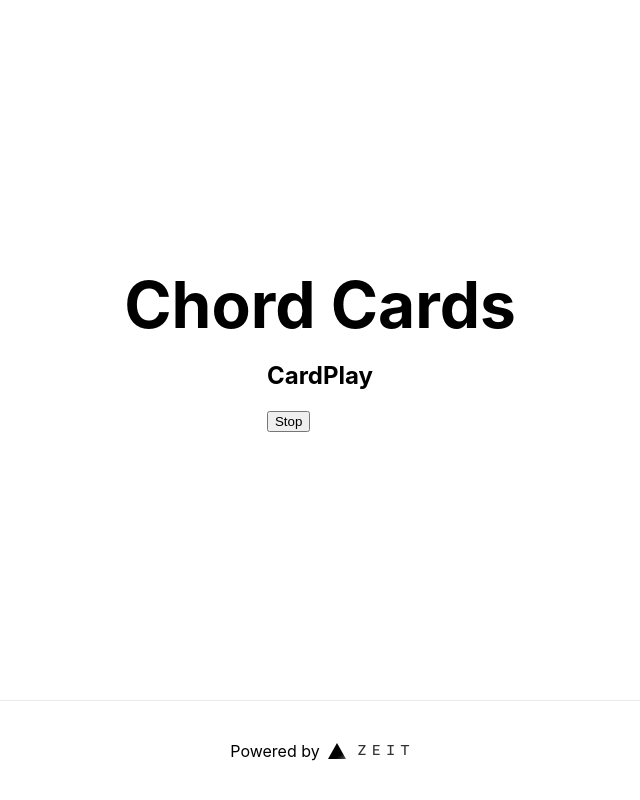
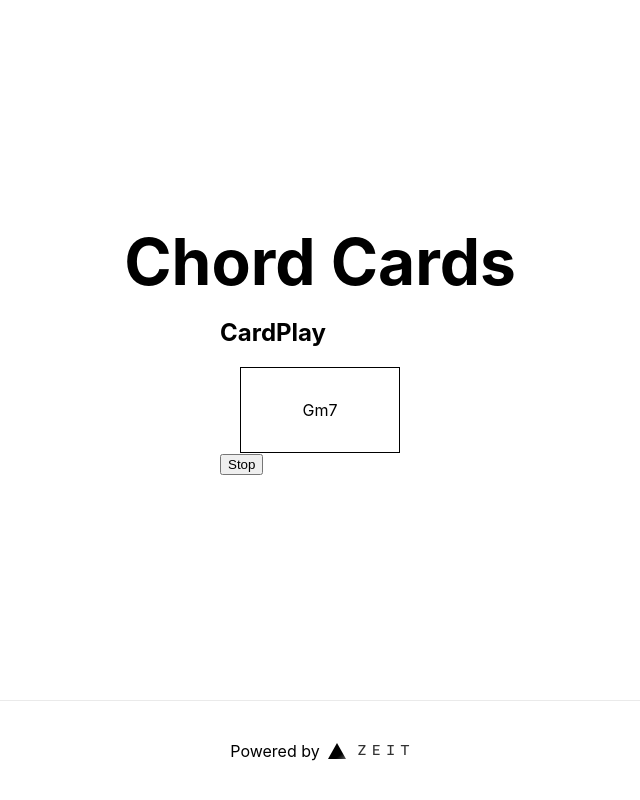
Before and after one commit to ayoon212/chord-cards, a Next.js app: page / in a window 1280 px wide. Both pictures are taken after a click on the button "Start!". Shown: the whole page, without its empty margins (320-960 px from the left). Built offline with nearby package versions, Linux system fonts and the light colour scheme.

Commit message:
Add notes and chords data; add chord generation on click

```diff
--- a/components/card-play.js
+++ b/components/card-play.js
@@ -1,8 +1,37 @@
-export const CardPlay = ({ difficulty, stopCardPlay }) => (
-  <section>
-    <h2>CardPlay</h2>
-    <button onClick={stopCardPlay}>Stop</button>
-  </section>
-);
+/** @jsx jsx */
+import { useState } from 'react';
+import { css, jsx } from '@emotion/core';
+import { chords, notes } from '../data';
+
+const cardStyle = css`
+  border: 1px solid black;
+  margin: 0 auto;
+  max-width: 80%;
+  padding: 2rem 0;
+  text-align: center;
+  width: 200px;
+`;
+
+const chordsLength = chords.length;
+const notesLength = notes.length;
+function generateChord() {
+  const newNoteIndex = Math.floor(Math.random() * notesLength);
+  const newChordIndex = Math.floor(Math.random() * chordsLength);
+  return `${notes[newNoteIndex]}${chords[newChordIndex]}`
+}
+
+export const CardPlay = ({ difficulty, stopCardPlay }) => {
+  const [chord, setChord] = useState(generateChord());
+
+  return (
+    <section>
+      <h2>CardPlay</h2>
+      <div>
+        <div css={cardStyle} onClick={() => setChord(generateChord())}>{chord}</div>
+      </div>
+      <button onClick={stopCardPlay}>Stop</button>
+    </section>
+  );
+}
 
 export default CardPlay;
--- /dev/null
+++ b/data/chords.js
@@ -0,0 +1,4 @@
+export const chords = [
+  // TODO: Each should be tagged with a difficulty and optional override field (for 'custom' setting)
+  'maj7', 'm', 'm7', '7'
+];
--- /dev/null
+++ b/data/index.js
@@ -0,0 +1,2 @@
+export { chords } from './chords';
+export { notes } from './notes';
--- /dev/null
+++ b/data/notes.js
@@ -0,0 +1,6 @@
+// Base notes for our chords
+export const notes = [
+  'A', 'B', 'C', 'D', 'E', 'F', 'G', // base notes
+  'A♭', 'B♭', 'C♯', 'D♭', 'D♯', 'E♭', 'F♯', 'G♭', 'G♯', // accidentals
+  // 'A♯', 'B♯', 'E♯', 'F♭', // weird af accidentals
+];
```
